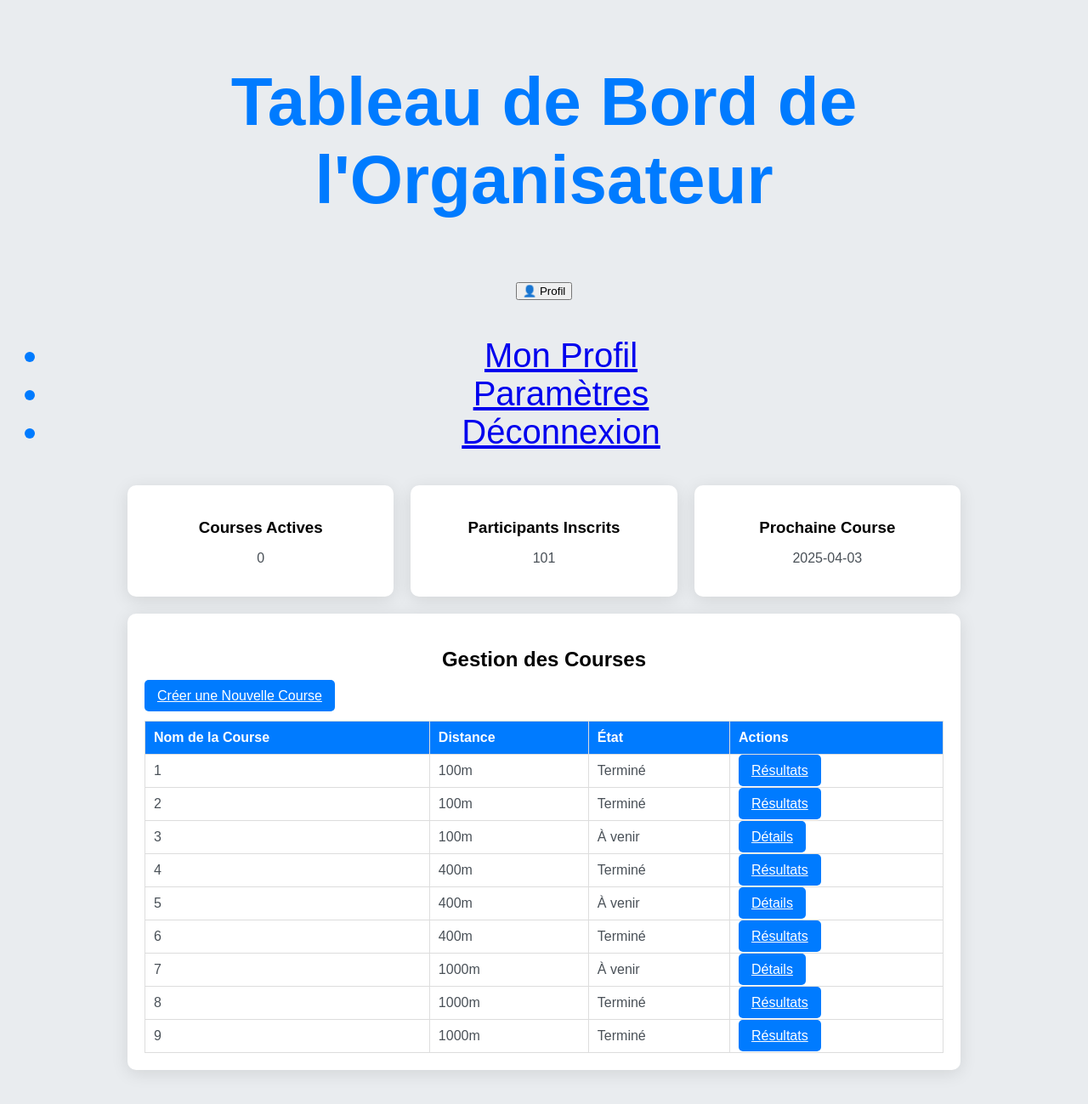
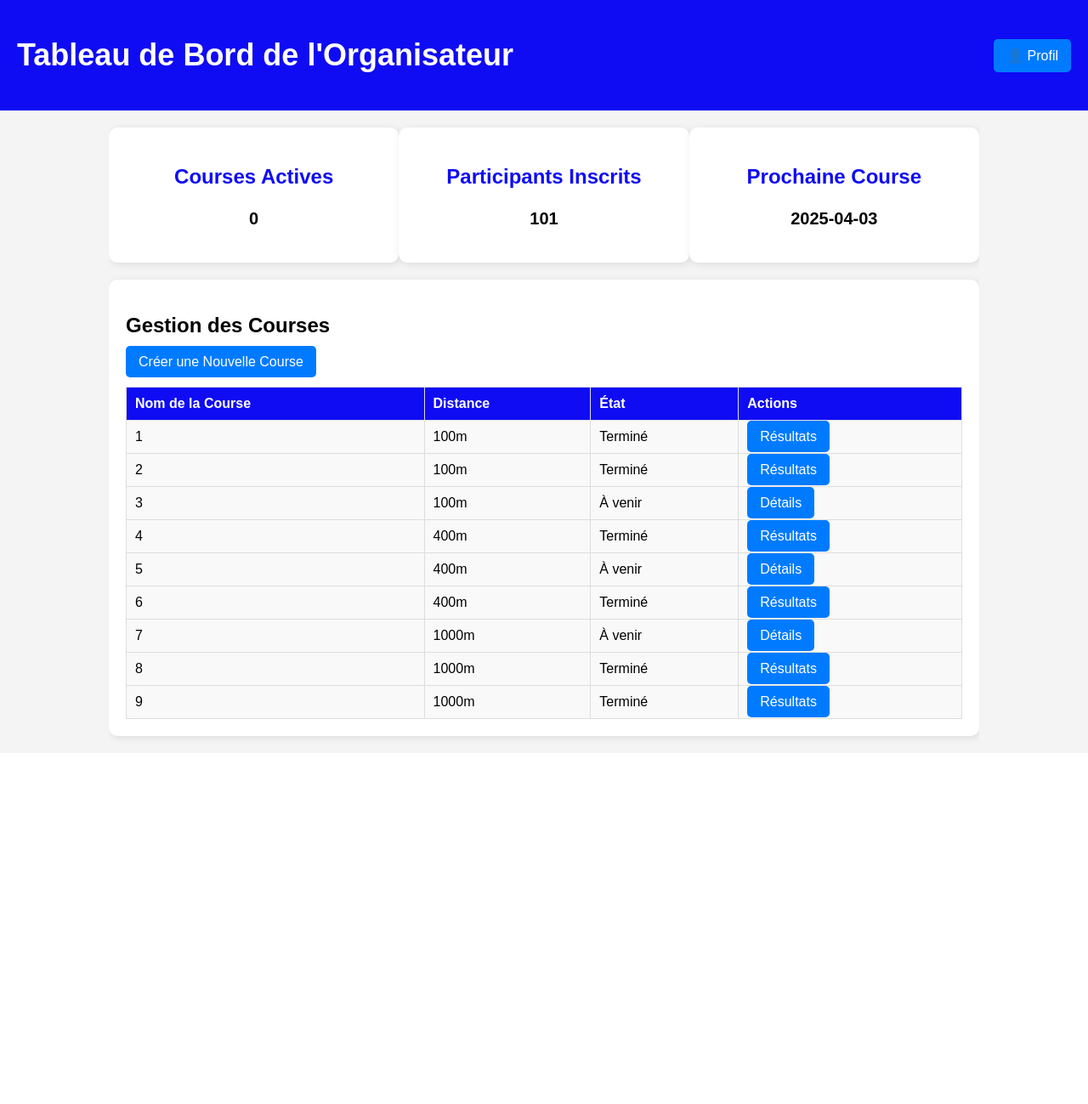
Before and after one commit to TheCyber04/TournoiCourse, a PHP site: page /orgatest.php in a window 1280 px wide. Shown: the whole page at 85% size. After the commit the page ends 875 px from the top, so only its background shows below. Run offline with PHP 8.4, Linux system fonts and the light colour scheme; data comes from the database, SQL or seed files in the repository.

Commit message:
Update orgatest.php

```diff
--- a/orgatest.php
+++ b/orgatest.php
@@ -64,9 +64,11 @@ $connexion->close();
   <meta charset="UTF-8">
   <meta name="viewport" content="width=device-width, initial-scale=1.0">
   <title>Organisateur - Course à Pied</title>
+  <link rel="stylesheet" href="styles.css">
+
   <style>
 
-    :root {
+    /* :root {
       --bg-page: #e9ecef;
       --text-color: #495057;
       --primary-color: #007bff;
@@ -176,7 +178,7 @@ $connexion->close();
       .dashboard {
         flex-direction: column;
       }
-    }
+    } */
   </style>
 </head>
  <header>
```
